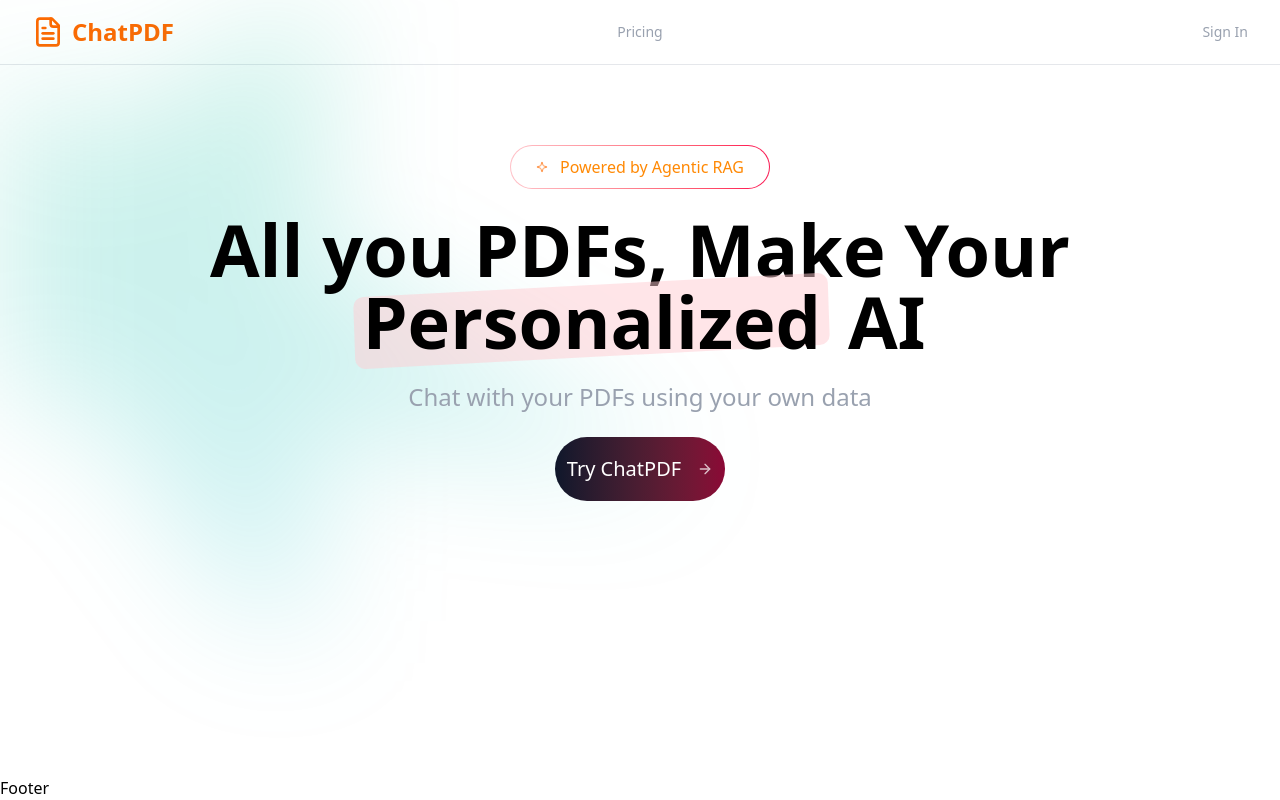
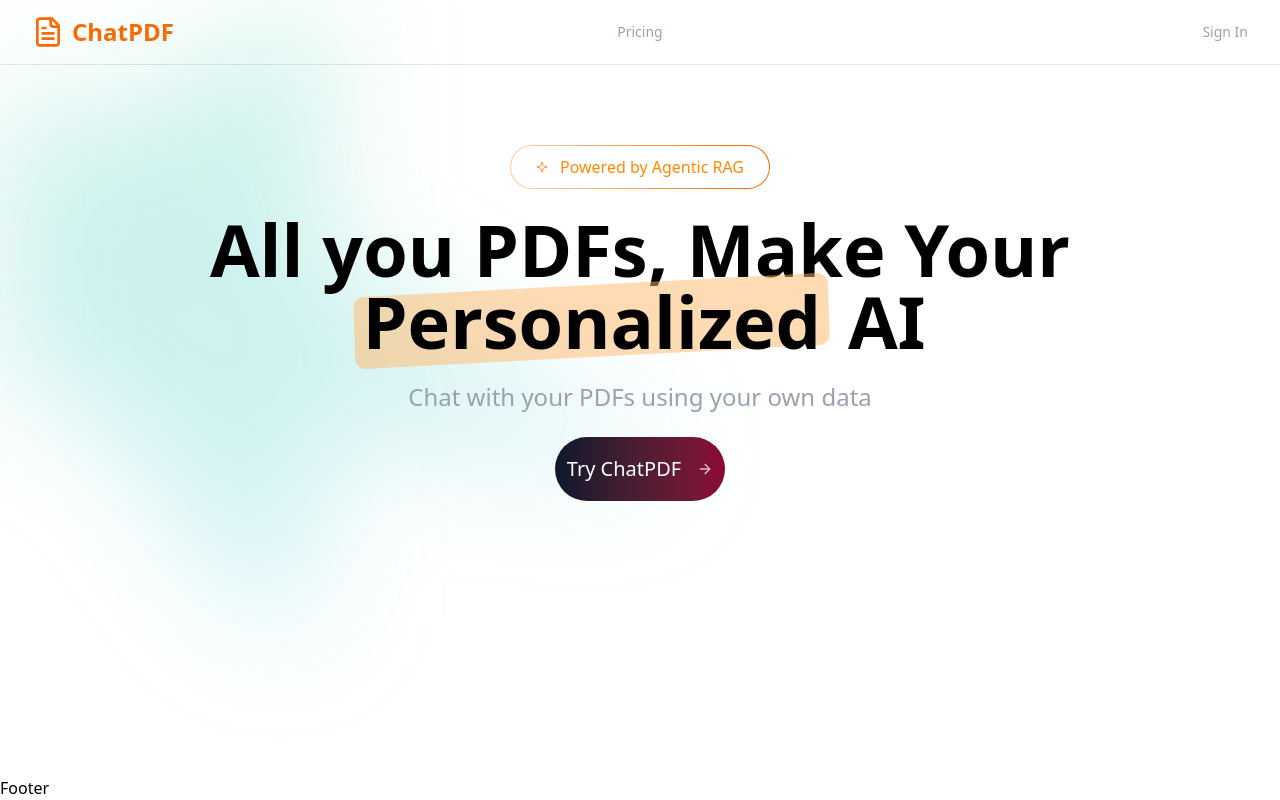
Before and after one commit to ChrisTian206/nextsaas, a Next.js app: page / in a window 1280 px wide. Built offline with nearby package versions, Linux system fonts and the light colour scheme.

Commit message:
changed color

```diff
--- a/components/homepage/mainbody.tsx
+++ b/components/homepage/mainbody.tsx
@@ -10,7 +10,7 @@
 
             <div className='flex'>
                 <div className='relative p-[1px] overflow-hidden rounded-full
-                bg-linear-to-r from-rose-200 via-rose-500 to-rose-800
+                bg-linear-to-r from-orange-200 via-orange-500 to-orange-700
                 animate-gradient-x group'>
                     <Badge variant={"secondary"} className="relative px-6 py-2 text-base
                         font-medium bg-white rounded-full group-hover:bg-gray-50
@@ -26,7 +26,7 @@
                 All you PDFs, Make Your{` `}
                 <span className='relative inline-block'>
                     <span className='relative z-10 px-2'>Personalized</span>
-                    <span className='absolute inset-0 bg-rose-200/50 -rotate-2
+                    <span className='absolute inset-0 bg-orange-300/50 -rotate-2
                     rounded-lg transform -skew-y-1'></span>
                 </span>
                 {` `}AI
```
